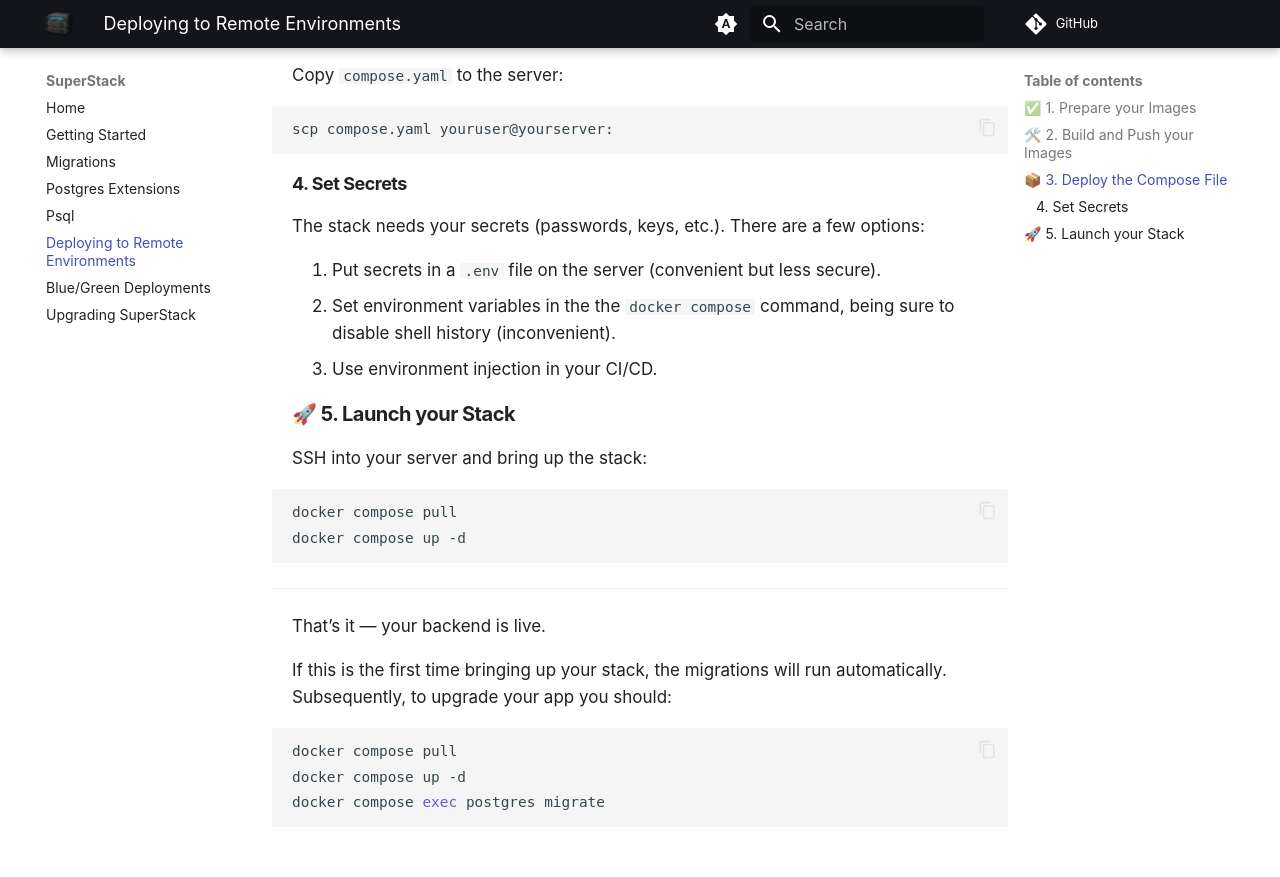
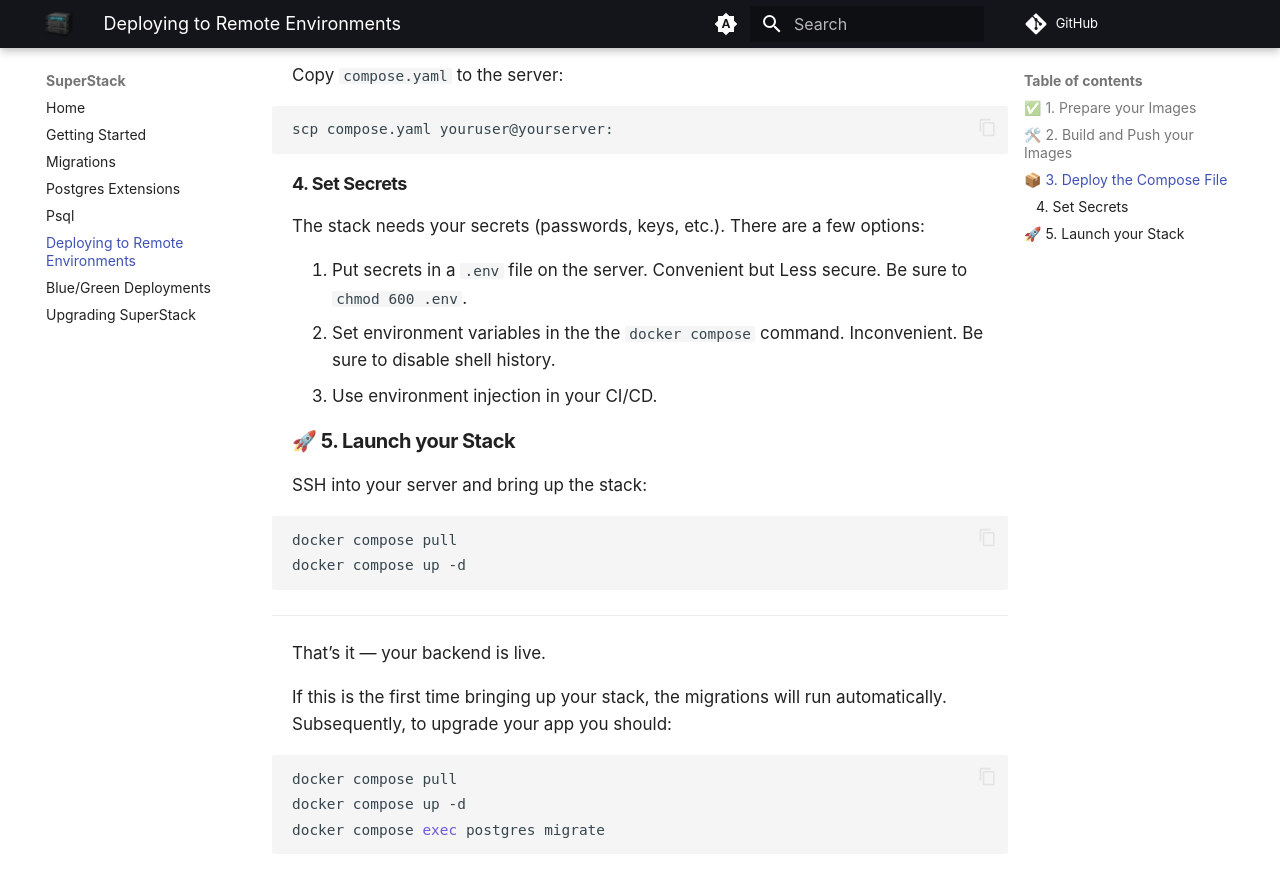
Before and after one commit to explodinglabs/superstack.docs, an MkDocs documentation site: the page built from docs/deploying.md, in a window 1280 px wide and 900 px high, scrolled down 914 px. Shown: the top 877 px of the window. Built offline with MkDocs 1.6.1 and Material for MkDocs 9.7.7, drawn with Linux system fonts in a browser that asks for light colours; comment, search, counter and statistics services are not loaded.

Commit message:
Adjust docs

```diff
--- a/docs/deploying.md
+++ b/docs/deploying.md
@@ -45,9 +45,10 @@ scp compose.yaml youruser@yourserver:
 
 The stack needs your secrets (passwords, keys, etc.). There are a few options:
 
-1. Put secrets in a `.env` file on the server (convenient but less secure).
-1. Set environment variables in the the `docker compose` command, being sure to
-   disable shell history (inconvenient).
+1. Put secrets in a `.env` file on the server. Convenient but Less secure. Be
+   sure to `chmod 600 .env`.
+1. Set environment variables in the the `docker compose` command. Inconvenient.
+   Be sure to disable shell history.
 1. Use environment injection in your CI/CD.
 
 ## 🚀 5. Launch your Stack
```
